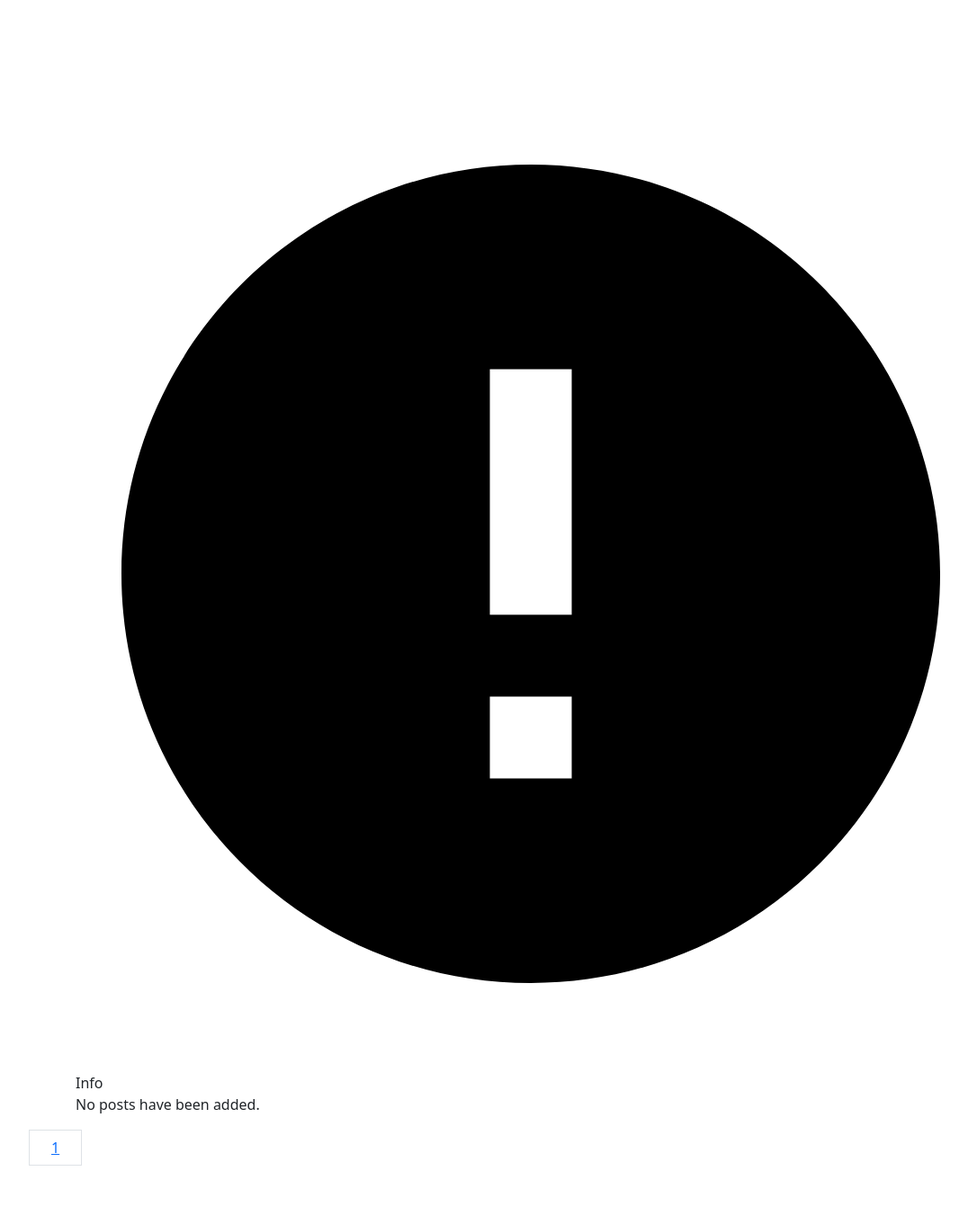
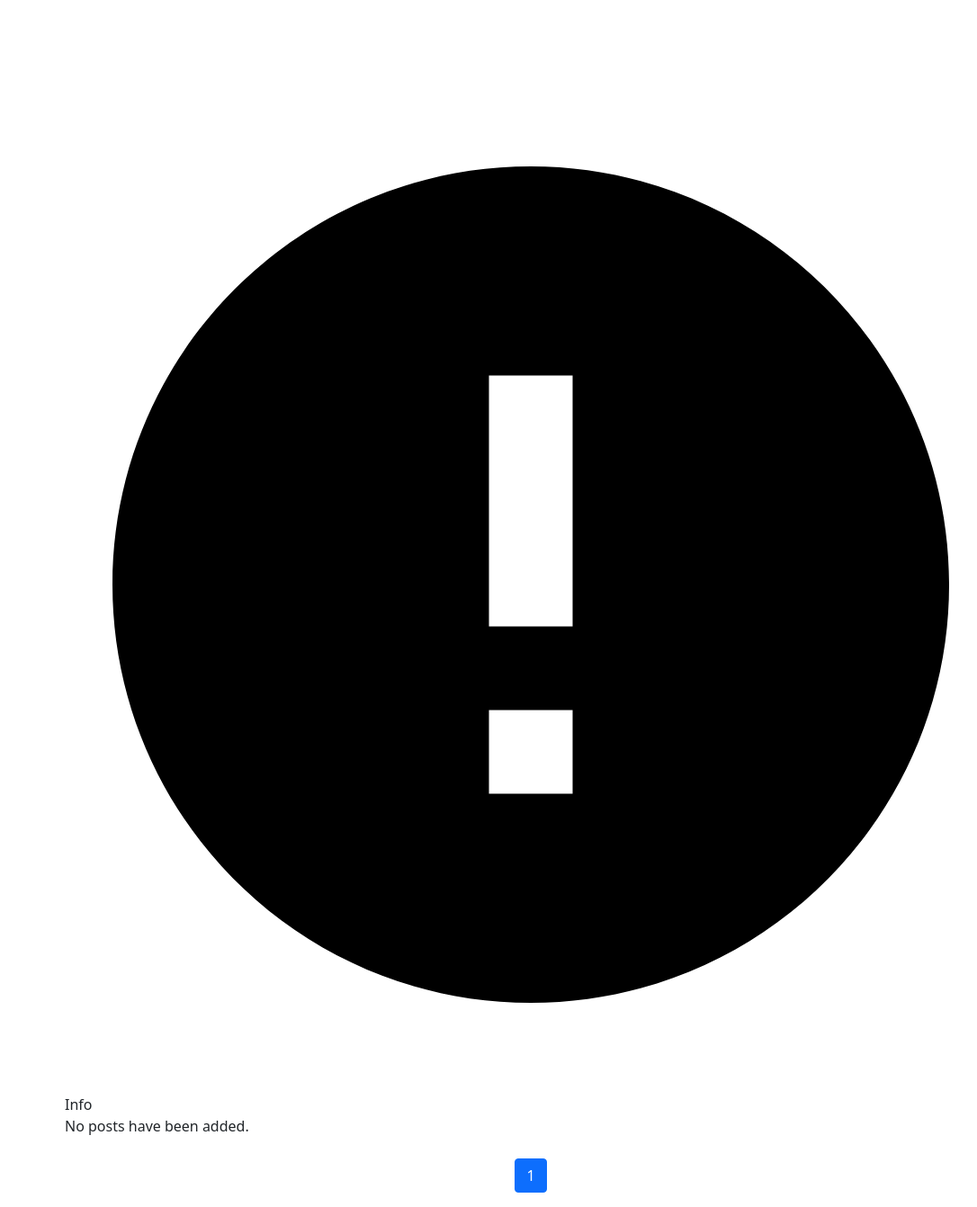
Before and after one commit to andols-dev/djangoblog, a Django app: page / in a window 1280 px wide. Shown: the part 589-1931 px from the top of the page at 90% size, without its empty margins (50-1136 px from the left). Before the commit the page ends 1885 px from the top, so only its background shows below. Run offline with Django 3.2, Linux system fonts and the light colour scheme; data that the repository does not hold is empty; some libraries are stand-ins or nearby versions.

Commit message:
redesign pagination

```diff
--- a/posts/templates/posts/posts.html
+++ b/posts/templates/posts/posts.html
@@ -37,7 +37,7 @@
 
 
 
-<div class="container">
+
   <div class="container">
     {% if posts %}
       <h2>
@@ -46,8 +46,7 @@
     {% endif %}
     <div class="row">
       {% for post in posts  %}
-      <div class="col-md-6 col-lg-4  d-flex">
-
+      <div class="mb-5 col-md-6 col-lg-4 d-flex">
         <div>
           <h2>{{ post.title }}</h2>
           <p>{{ post.content |truncatechars:37 }}</p>
@@ -76,34 +75,38 @@
       {% endfor %}
     </div>
   </div>
-  <div>
-    <div>
-      {% comment %} pagination controls {% endcomment %}
+  <div class="d-flex justify-content-center">
+    <nav aria-label="...">
+      <ul class="pagination">
         {% if posts.has_previous %}
-      <a href="?page={{ posts.previous_page_number }}" class="relative inline-flex items-center px-2 py-2 rounded-l-md border border-gray-300 bg-white text-sm font-medium text-gray-500 hover:bg-gray-50">
+          <li class="page-item">
+            <a class="page-link" href="?page={{ posts.previous_page_number }}" class="">
               <span class="sr-only">Previous</span>
-        <!-- Heroicon name: solid/chevron-left -->
-
             </a>
+          </li>
         {% endif %}
 
         {% for i in posts.paginator.page_range %}
             {% if posts.number == i %}
-          <a href="#" class="bg-white border-gray-300 text-gray-500 hover:bg-gray-50 relative inline-flex items-center px-4 py-2 border text-sm font-medium">{{ i }} </a>
+              <li class="page-item active" aria-current="page">
+                <span class="page-link">{{ i }}</span>
+              </li>
             {% else %}
-          <a href="?page={{ i }}" class="bg-white border-gray-300 text-gray-500 hover:bg-gray-50 relative inline-flex items-center px-4 py-2 border text-sm font-medium">{{ i }}</a>
+              <li class="page-item"><a class="page-link" href="?page={{ i }}">{{ i }}</a></li>
             {% endif %}
           {% endfor %}
 
+
           {% if posts.has_next %}
-        <a href="?page={{ posts.next_page_number }}" class="relative inline-flex items-center px-2 py-2 rounded-r-md border border-gray-300 bg-white text-sm font-medium text-gray-500 hover:bg-gray-50">
-          <span class="sr-only">Next</span>
+            <li class="page-item">
+              <a class="page-link" href="?page={{ posts.next_page_number }}">Next</a>
+            </li>
+          {% endif %}
 
-        </a>
-      {% endif %}
+      </ul>
+    </nav>
   </div>
-  </div>
-</div>
+
 
 {% comment %} posts {% endcomment %}
 {% comment %} <section class="mt-5 text-gray-600 body-font">
```
Lines whose indentation alone changed are shown as unchanged.
